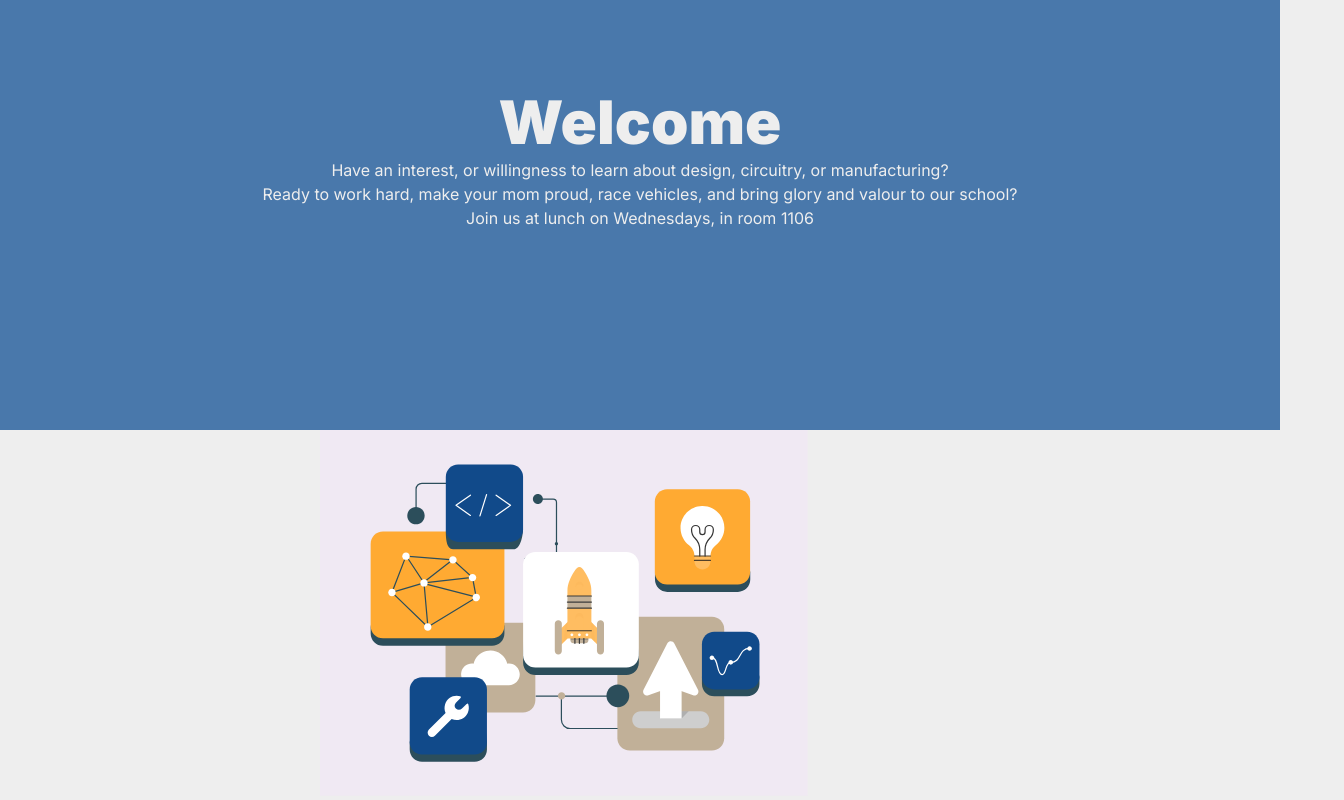
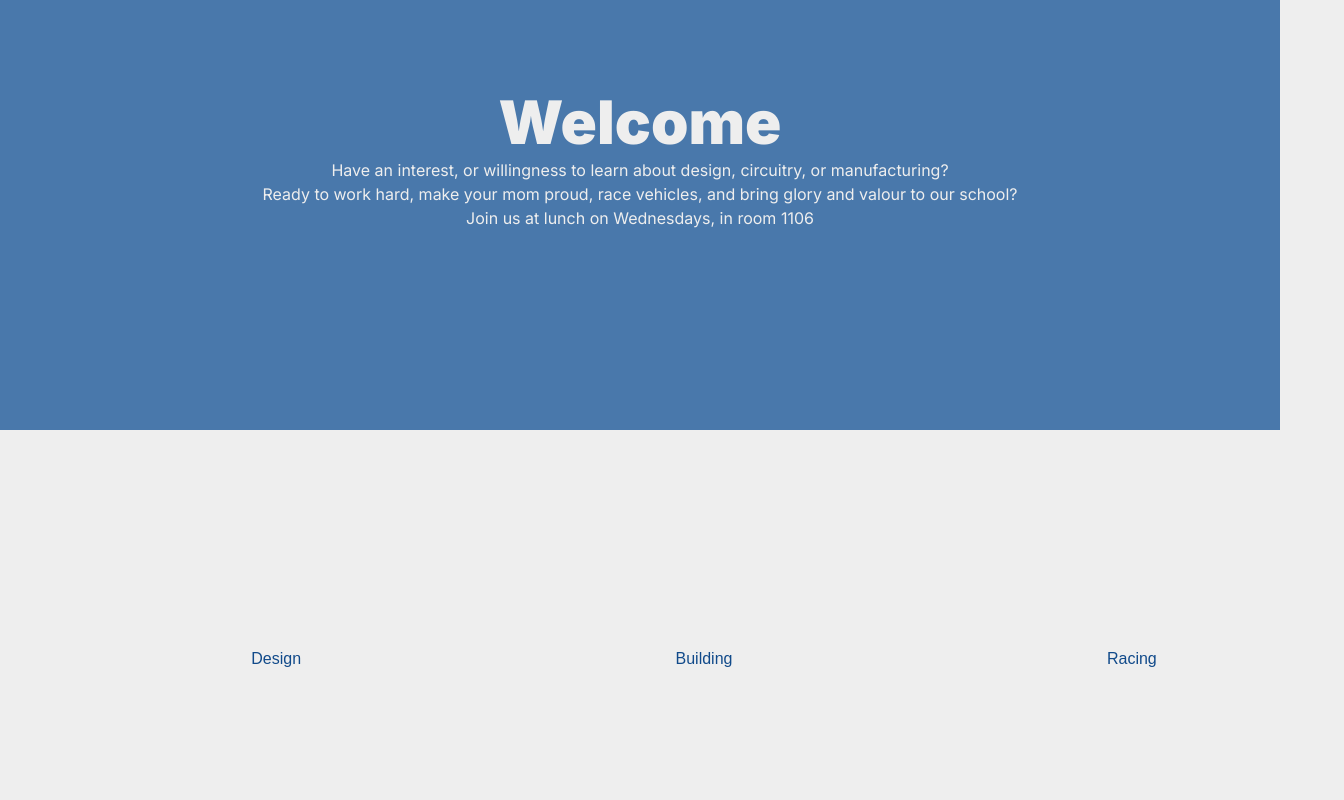
Before and after one commit to LHSSEVC/lhssevc.github.io, a React (Create React App) app: page / in a window 1280 px wide. Shown: the part 974-1774 px from the top of the page, 1344 px wide, since content can reach past the window. Built offline with nearby package versions, Linux system fonts and the light colour scheme.

Commit message:
something desriptive

```diff
--- a/src/Pages/About.tsx
+++ b/src/Pages/About.tsx
@@ -36,9 +36,6 @@ const About = () => {
   const [goal, setGoal] = React.useState("");
   return (
     <div className="About">
-      <Box className="banner">
-        <Typography variant="h2">Building the Future</Typography>
-      </Box>
       <Box className="bar">
         {Object.keys(goals).map((g) => (
           <button
--- a/src/Pages/Home.tsx
+++ b/src/Pages/Home.tsx
@@ -1,6 +1,7 @@
 import React from "react";
 import { Typography, Box } from "@mui/material";
 import { ReactComponent as Graphic0 } from "../assets/graphic0.svg";
+import About from "./About";
 import "../Styles/Home.scss";
 
 const Home = () => {
@@ -26,12 +27,16 @@ const Home = () => {
           glory and valour to our school?
           <br />
           Join us at lunch on Wednesdays, in room 1106
-          {/*TODO add room number (I forget it)*/}
         </Typography>
       </Box>
 
-      <Box>
-        <Graphic0 height="50%" width="50%" viewBox="0 0 2100 2100" />
+      <Box className="block" sx={{ display: "flex" }}>
+        <Box>
+          <Graphic0 height="100%" width="100%" viewBox="0 0 1500 1200" />
+        </Box>
+        <Box>
+          <About />
+        </Box>
       </Box>
     </div>
   );
--- a/src/styles.scss
+++ b/src/styles.scss
@@ -111,7 +111,7 @@ button {
 }
 
 .block {
-  padding: 25vh 10%;
+  padding: 25vh 5%;
   top: 100vh;
   text-align: center;
   h3 {
```
Also changed, not shown: 11 other files (tests, documents, lock files or other folders).
